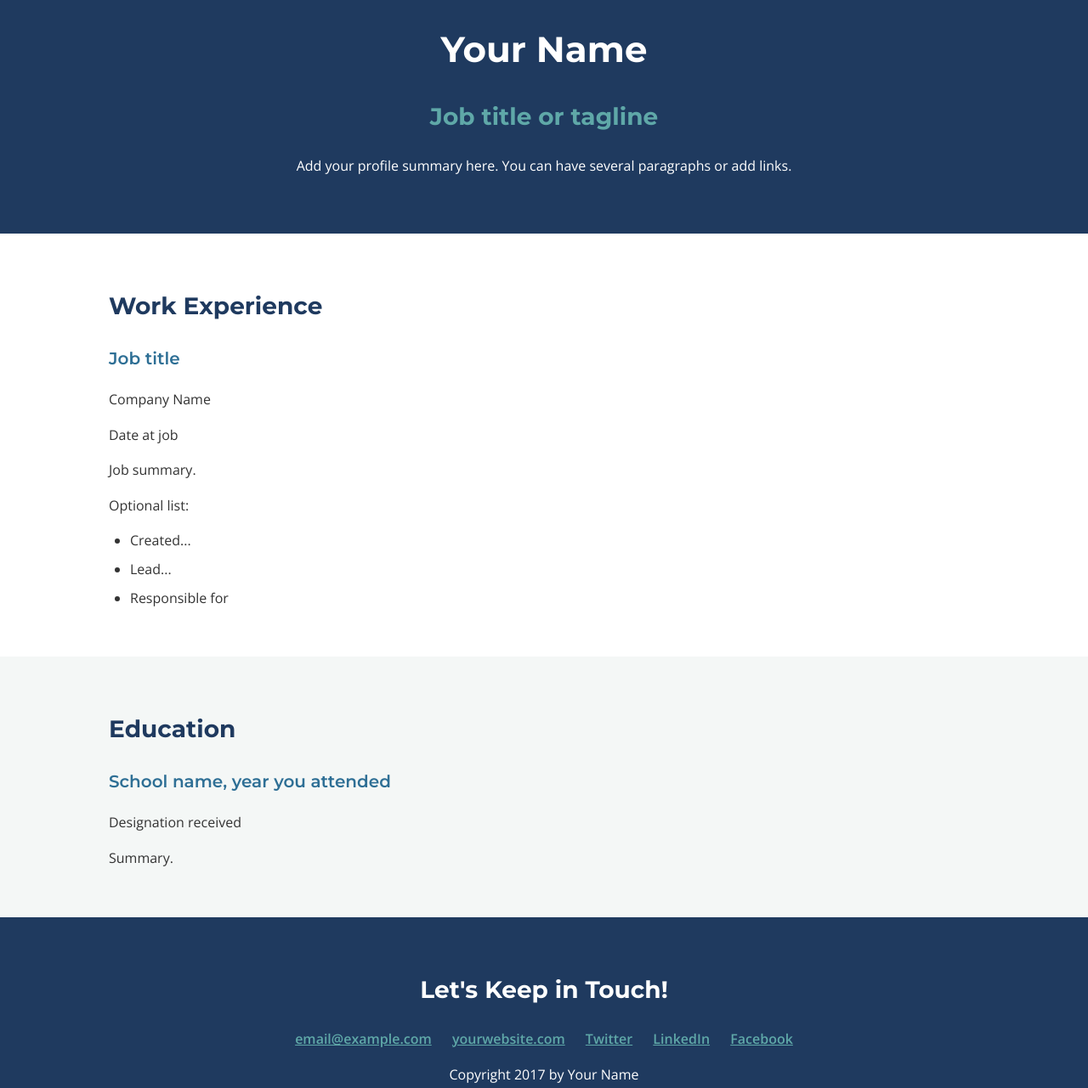
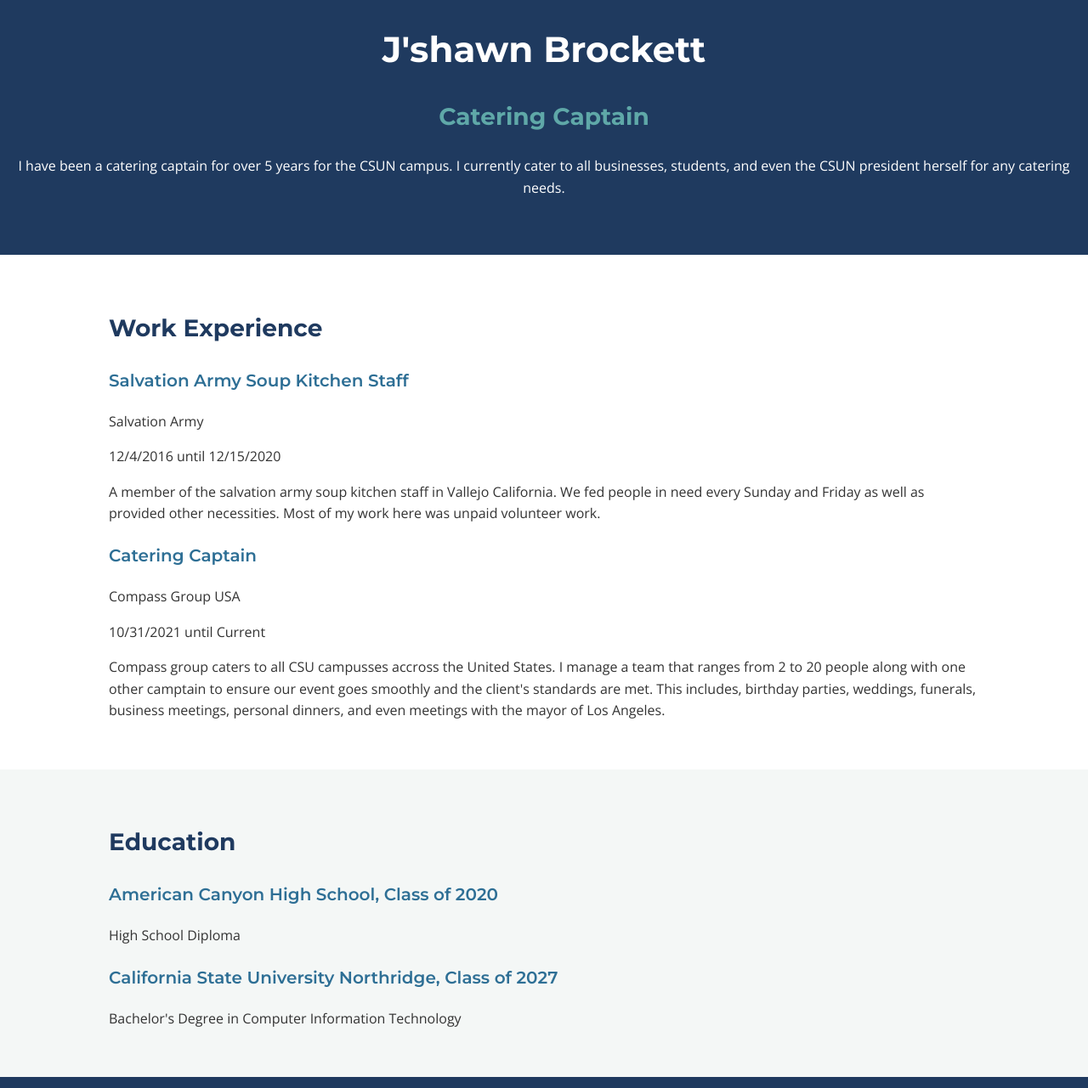
Before and after one commit to jshawnbrockett709-lab/Comp-484-HW6, a plain HTML site: page index.html in a window 1280 px wide. Shown: the part 79-1360 px from the top of the page at 85% size. Drawn offline with nearby package versions, Linux system fonts and the light colour scheme.

Commit message:
Update index.html

```diff
--- a/index.html
+++ b/index.html
@@ -3,7 +3,7 @@
 <head>
     <meta charset="UTF-8">
     <meta name="viewport" content="width=device-width, initial-scale=1.0">
-    <title>Your Name | Resume</title>
+    <title>J'shawn Brockett | Resume</title>
 
     <link rel="preconnect" href="https://fonts.googleapis.com">
     <link rel="preconnect" href="https://fonts.gstatic.com" crossorigin>
@@ -15,9 +15,9 @@
     <!-- // Intro -->
     <header>
         <img src="your-picture.jpg" alt="Your Name">
-        <h1>Your Name</h1>
-        <h2>Job title or tagline</h2>
-        <p>Add your profile summary here. You can have several paragraphs or add links.</p>
+        <h1>J'shawn Brockett</h1>
+        <h2>Catering Captain</h2>
+        <p>I have been a catering captain for over 5 years for the CSUN campus. I currently cater to all businesses, students, and even the CSUN president herself for any catering needs.</p>
     </header>
 
     <main>
@@ -26,20 +26,21 @@
             <h2>Work Experience</h2>
 
             <!-- Job Details: copy this whole block to add more jobs -->
-            <h3>Job title</h3>
-            <p>Company Name</p>
-            <p>Date at job</p>
+            <h3>Salvation Army Soup Kitchen Staff</h3>
+            <p>Salvation Army</p>
+            <p>12/4/2016 until 12/15/2020</p>
 
             <!-- Add as many paragraphs as you need. -->
-            <p>Job summary.</p>
+            <p>A member of the salvation army soup kitchen staff in Vallejo California. We fed people in need every Sunday and Friday as well as provided other necessities. Most of my work here was unpaid volunteer work.</p>
 
-            <!-- This list can be deleted if you don't want to use it. -->
-            <p>Optional list:</p>
-            <ul>
-                <li>Created...</li>
-                <li>Lead...</li>
-                <li>Responsible for</li>
-            </ul>
+            <!-- Job Details: copy this whole block to add more jobs -->
+            <h3>Catering Captain</h3>
+            <p>Compass Group USA</p>
+            <p>10/31/2021 until Current</p>
+
+            <!-- Add as many paragraphs as you need. -->
+            <p>Compass group caters to all CSU campusses accross the United States. I manage a team that ranges from 2 to 20 people along with one other camptain to ensure our event goes smoothly and the client's standards are met. This includes, birthday parties, weddings, funerals, business meetings, personal dinners, and even meetings with the mayor of Los Angeles.</p>
+
             <!-- end of Job Details block. -->
 
         </section>
@@ -50,11 +51,12 @@
             <h2>Education</h2>
 
             <!-- School details: copy this whole block to add more schools. -->
-            <h3>School name, year you attended</h3>
-            <p>Designation received</p>
+            <h3>American Canyon High School, Class of 2020</h3>
+            <p>High School Diploma</p>
 
-            <!-- Add as many paragraphs as you need. -->
-            <p>Summary.</p>
+
+            <h3>California State University Northridge, Class of 2027</h3>
+            <p>Bachelor's Degree in Computer Information Technology</p>
             <!-- End of school details. -->
         </section>
     </main>
@@ -65,14 +67,13 @@
 
         <!-- Social media and contact links. Add or remove any networks. -->
         <div>
-            <a href="mailto:email@example.com">email@example.com</a>
-            <a href="http://yourwebsite.com" target="_blank">yourwebsite.com</a>
-            <a href="#" target="_blank">Twitter</a>
+            <a href="mailto:jshawn.brockett21@gmail.com">jshawn.brockett21@gmail.com</a>
+          <!-- Not Active  <a href="http://yourwebsite.com" target="_blank">yourwebsite.com</a>
             <a href="#" target="_blank">LinkedIn</a>
-            <a href="#" target="_blank">Facebook</a>
+            <a href="#" target="_blank">Facebook</a> -->
         </div>
 
-        <p>Copyright 2017 by Your Name</p>
+        <p>Copyright 2026 by J'shawn Brockett</p>
     </footer>
 </body>
 </html>
```
